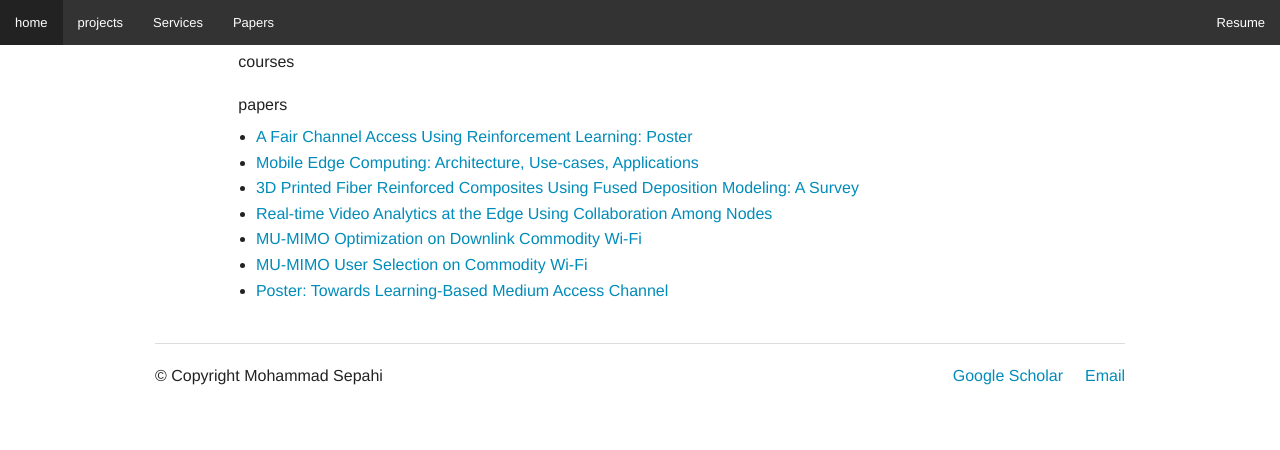
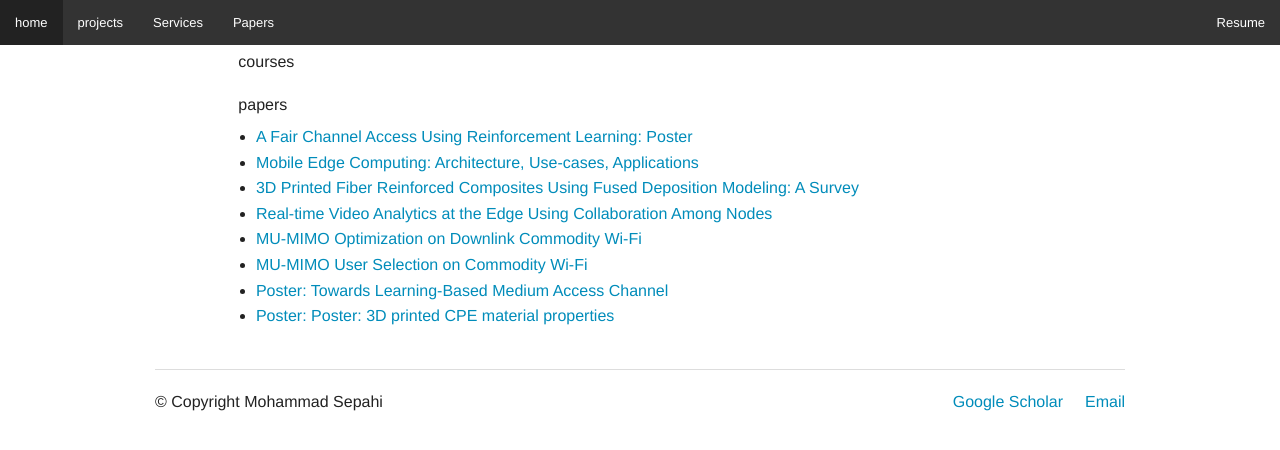
Before and after one commit to M-Sepahi/M-sepahi.github.io, a plain HTML site: page stuff.html in a window 1280 px wide. Drawn offline with Linux system fonts and the light colour scheme.

Commit message:
Update stuff.html

```diff
--- a/stuff.html
+++ b/stuff.html
@@ -45,6 +45,7 @@
 	  <li><a href="pdfs/GitHub_v.pdf"> MU-MIMO Optimization on Downlink Commodity Wi-Fi</a></li>
 	  <li><a href="pdfs/mumimo2.pdf"> MU-MIMO User Selection on Commodity Wi-Fi</a></li>
 	  <li><a href="pdfs/github-V.pdf"> Poster: Towards Learning-Based Medium Access Channel</a></li>
+	  <li><a href="pdfs/Poster_3D (2).pdf"> Poster: Poster: 3D printed CPE material properties</a></li>
 
 
           </ul>
```
